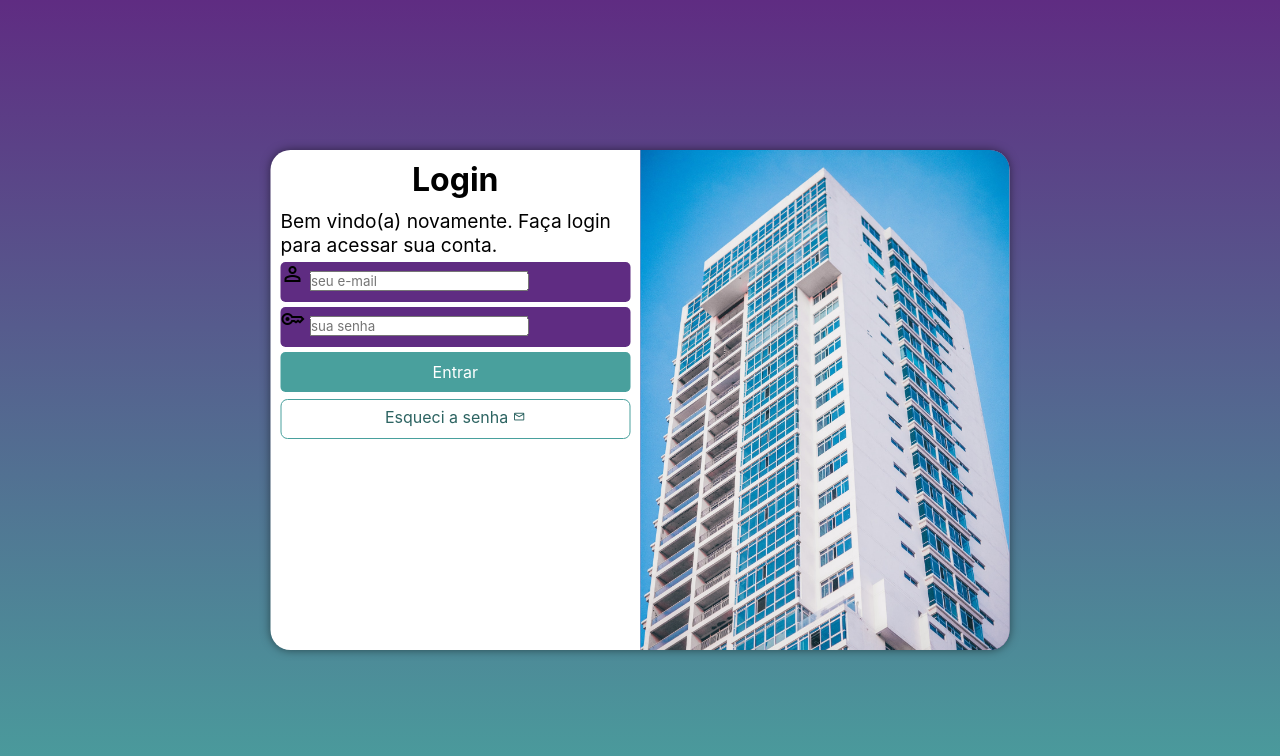
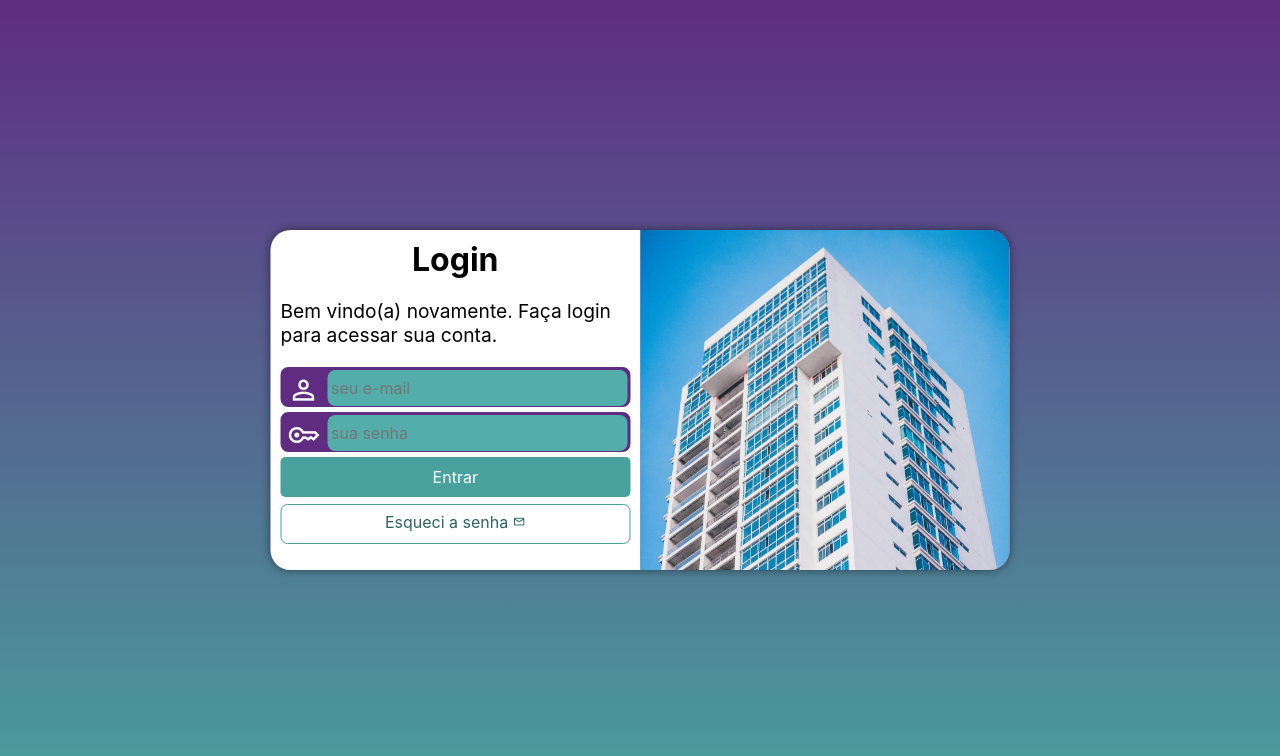
Before and after one commit to Pauloglf/projeto-login, a plain HTML site: page index.html in a window 1280 px wide. Drawn offline with nearby package versions, Linux system fonts and the light colour scheme.

Commit message:
atualização do form

```diff
--- a/estilos/estilo.css
+++ b/estilos/estilo.css
@@ -29,7 +29,6 @@ section#login {
     position: absolute;
     top: 50%;
     left: 50%;
-    transform: translate(-50%, -50%);
     overflow: hidden;
 
     background-color: white;
@@ -40,6 +39,7 @@ section#login {
 
     transition: width .5s, height .5s;
     transition-timing-function: ease;
+    transform: translate(-50%, -50%);
 }
 
 section#login > div#imagem {
@@ -65,15 +65,38 @@ div#formulario > p {
 
 form > div.campo {
     background-color: #5f2c82;
+    border: 2px solid #5f2c82;
     display: block;
     width: 100%;
     height: 40px;
-    border-radius: 5px;
+    border-radius: 8px;
     margin: 5px 0px;
 }
 
-form label {
+div.campo label {
     display: none;
+}
+
+div.campo > span {
+    color: white;
+    font-size: 2em;
+    width: 40px;
+    padding: 5px;
+}
+
+div.campo > input {
+    background-color: #53adaa;
+    font-size: 1em;
+    width: calc(100% - 45px);
+    height: 100%;
+    border: 0px;
+    border-radius: 8px;
+    padding: 4px;
+    transform: translateY(-12px);
+}
+
+div.campo > input:focus-within {
+    background-color: white;
 }
 
 form > input[type=submit] {
--- a/estilos/media-query.css
+++ b/estilos/media-query.css
@@ -15,6 +15,7 @@ Telas extragrandes, TV: 1201px
 
     section#login {
         width: 80vw;
+        height: 290px;
     }
 
     section#login >div#imagem {
@@ -36,6 +37,7 @@ Telas extragrandes, TV: 1201px
 
     section#login {
         width: 739px;
+        height: 340px;
     }
 
     section#login > div#imagem {
@@ -55,5 +57,6 @@ Telas extragrandes, TV: 1201px
 
     div#formulario > p {
         font-size: 1.2em;
+        margin: 20px 0px;
     }
 }
```
